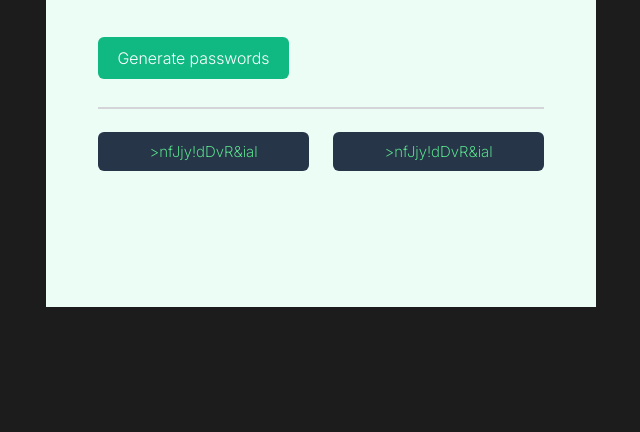
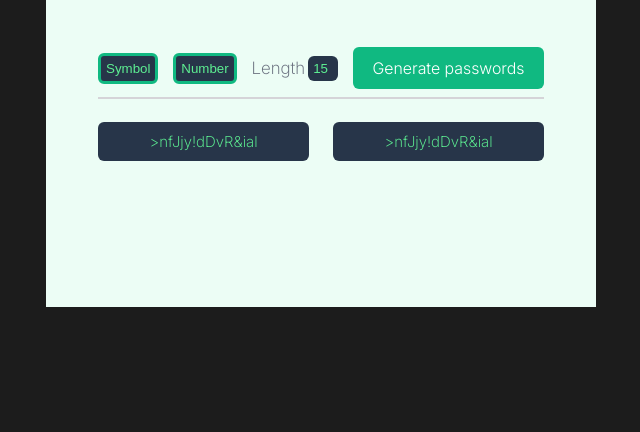
Before and after one commit to mehradhpr/password-generator, a plain HTML site: page index.html in a window 1280 px wide. Shown: the part 368-800 px from the top of the page, without its empty margins (319-959 px from the left). Drawn offline with Linux system fonts and the light colour scheme.

Commit message:
Added length, symbol and number toggles HTML/CSS

```diff
--- a/index.html
+++ b/index.html
@@ -13,8 +13,16 @@
           <h1 class="t2">random password</h1>
         </div>
 
-        <p class="p">Never use an insecure password again</p>
-        <button onclick="createPasswords()">Generate passwords</button>
+        <p class="p">Never use an insecure password again.</p>
+        <div class="input-container">
+          <input class="toggle" type="button" value="Symbol">
+          <input class="toggle" type="button" value="Number">
+          <div class="length-container">
+            <label>Length</label>
+            <input value="15">
+          </div>
+          <button onclick="createPasswords()">Generate passwords</button>
+        </div>
         <hr>
         <div class="passwords-container">
           <p id="p1" class="password">>nfJjy!dDvR&ial</p>
--- a/styles.css
+++ b/styles.css
@@ -66,7 +66,6 @@ button {
   font-weight: 300;
   color: white;
   background-color: #10b981;
-  margin-bottom: 20;
 }
 
 .passwords-container {
@@ -93,6 +92,43 @@ hr {
   width: 100%; /* Ensure it spans the container */
 }
 
+.input-container {
+  display: flex;
+  flex-direction: row;
+  justify-content: space-between;
+  width: 100%;
+  align-items: center;
+}
+
+.length-container {
+  display: flex;
+  flex-direction: row;
+  align-items: center;
+  gap: 3px;
+}
+
+input {
+  width: 30px;
+  border: #10b981;
+  border-radius: 6px;
+  padding: 5px;
+  background-color: #273549;
+  color: #5def92;
+}
+
+.toggle {
+  border: solid;
+  border-color: #10b981;
+  width: fit-content;
+}
+
+label {
+  font-family: "Inter";
+  color: #6b7280;
+  font-size: 17px;
+  font-weight: 250;
+}
+
 @font-face {
   font-family: "Karla";
   src: url("Karla-VariableFont_wght.ttf");
```
